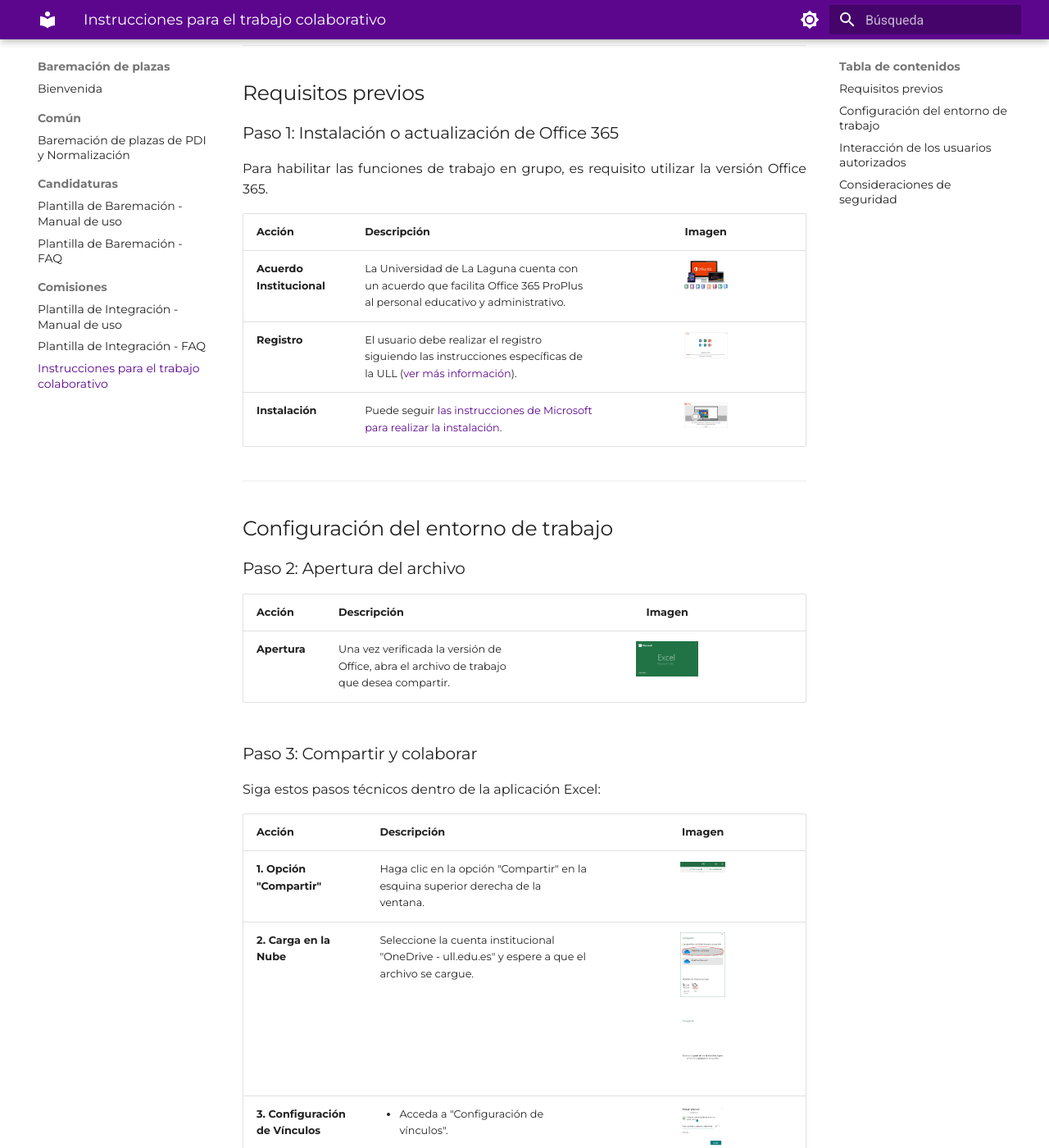
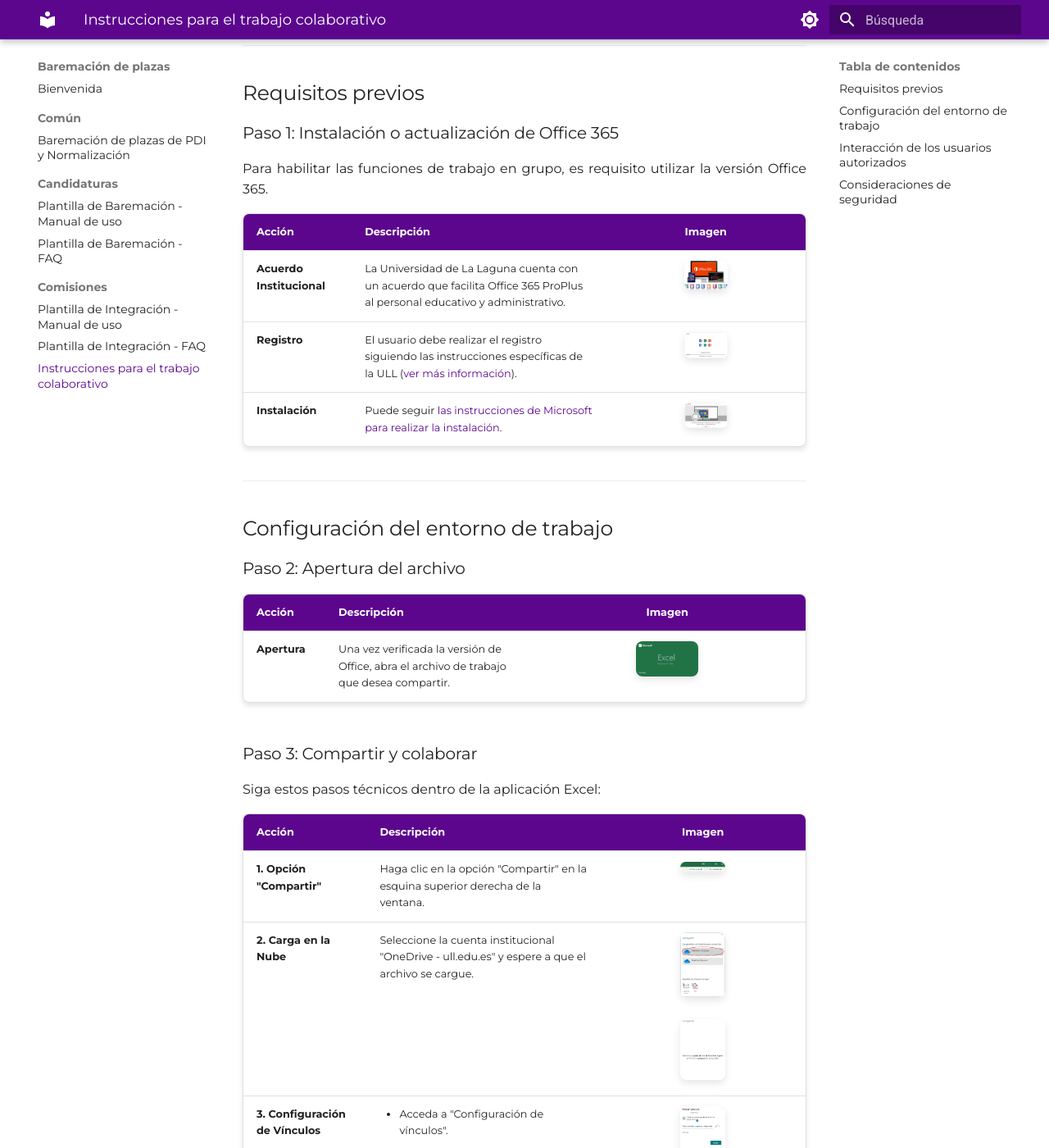
Before and after one commit to svicpdi/biblioteca-tecnica, an MkDocs documentation site: the page built from docs/baremacion/comisiones/colaboracion.md, in a window 1280 px wide and 1400 px high, scrolled down 249 px. Shown: the whole window at 82% size. Built offline with MkDocs 1.6.1 and Material for MkDocs 9.7.7, drawn with Linux system fonts in a browser that asks for light colours; the version menu is left out.

Commit message:
fix: se arregla y mejora el estilado de imágenes, tablas y constraste con el fondo oscuro.

```diff
--- a/docs/extra.css
+++ b/docs/extra.css
@@ -1,6 +1,20 @@
 :root {
-  --md-primary-fg-color:        #5c068e;
-  --md-accent-fg-color:         #5c068e;
+  /* Definición de colores base */
+  --ull-brand: #5c068e;
+  --ull-brand-light: #ab6bd3; /* Tono lavanda más claro para alto contraste en oscuro */
+
+  /* Variables por defecto (Modo Claro) */
+  --md-primary-fg-color: var(--ull-brand);
+  --md-accent-fg-color: var(--ull-brand);
+  --footer-bg: var(--ull-brand);
+}
+
+/* Sobrescritura automática para Modo Oscuro (Slate) */
+[data-md-color-scheme="slate"] {
+  --md-primary-fg-color: var(--ull-brand-light);
+  --md-accent-fg-color: var(--ull-brand-light);
+  /* Footer oscuro tintado de morado para no deslumbrar */
+  --footer-bg: #2a153c;
 }
 
 .faq-section {
@@ -17,7 +31,7 @@
 }
 
 .footer-wrapper {
-  background-color: #5c068e;
+  background-color: var(--footer-bg);
   color: white;
   padding-top: 20px;
 }
@@ -79,3 +93,34 @@ body {
     width: 30%;
     min-width: 150px; /* Evita que la imagen sea demasiado pequeña en móviles */
 }
+
+/* --- MEJORAS VISUALES --- */
+
+/* Estilo moderno para Tablas */
+.md-typeset table:not([class]) {
+    border-radius: 8px;
+    overflow: hidden; /* Para que el borde redondeado aplique al encabezado */
+    box-shadow: 0 4px 6px rgba(0, 0, 0, 0.1);
+}
+
+.md-typeset table:not([class]) th {
+    background-color: var(--md-primary-fg-color);
+    color: white;
+}
+
+/* Imágenes con sombra suave y bordes redondeados */
+.md-content__inner img {
+    border-radius: 8px;
+    box-shadow: 0 4px 10px rgba(0,0,0,0.1);
+    transition: transform 0.3s ease;
+}
+
+/* Barra de desplazamiento personalizada (Chrome/Edge/Safari) */
+::-webkit-scrollbar {
+    width: 8px;
+    height: 8px;
+}
+::-webkit-scrollbar-thumb {
+    background-color: var(--md-primary-fg-color);
+    border-radius: 4px;
+}
```
